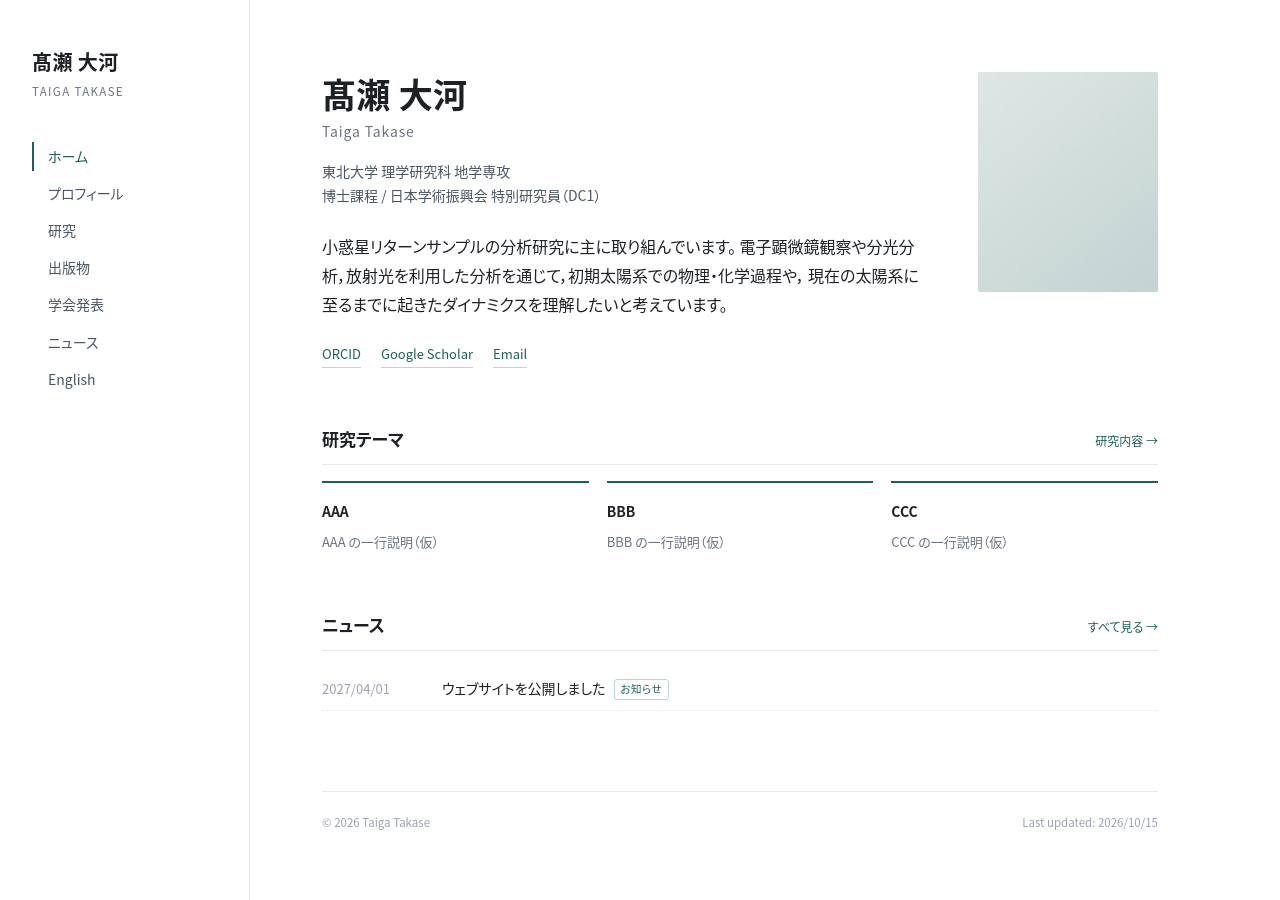
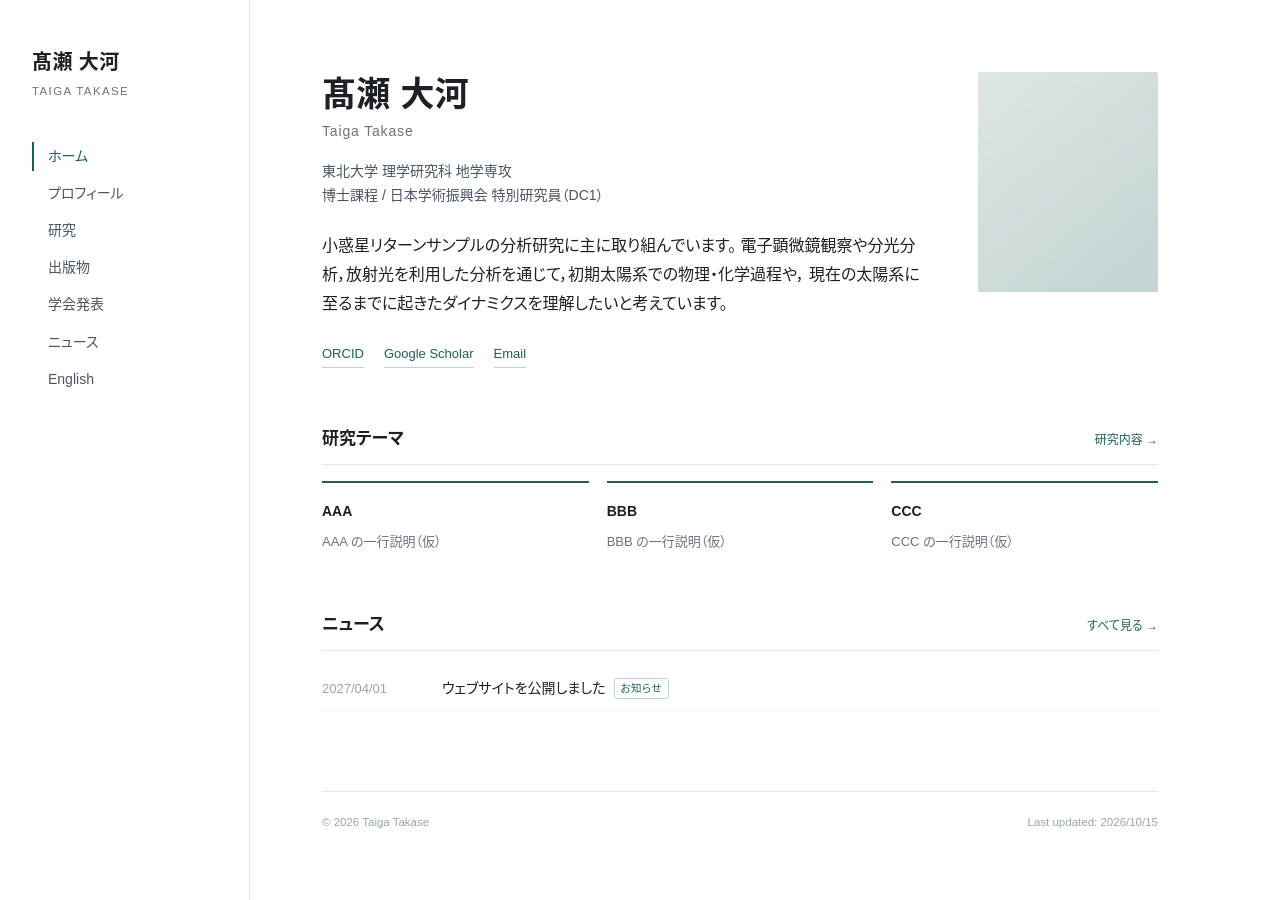
Before and after one commit to takasetaigat1/takasetaigat1.github.io, a Jekyll site: the page built from index.html, in a window 1280 px wide. Built offline with Jekyll 4.4.1, drawn with Linux system fonts in a browser that asks for light colours; some web fonts are replaced.

Commit message:
Latin text in Arial
Co-Authored-By: Claude Fable 5.1 <noreply@anthropic.com>
Claude-Session: https://claude.ai/code/session_01WJ69PvNMxXwpNZfvYmXkxj

```diff
--- a/assets/css/style.css
+++ b/assets/css/style.css
@@ -12,8 +12,8 @@
   --line:     #e6e8ea;   /* 罫線 */
   --bg:       #ffffff;
   --bg-2:     #f7f8f8;
-  /* 欧文・和文とも IBM Plex Sans JP（Web フォント）。読み込めない環境ではヒラギノ / Noto Sans JP */
-  --sans:  "IBM Plex Sans JP", "Hiragino Sans", "Noto Sans JP", "Noto Sans CJK JP", sans-serif;
+  /* 欧文は Arial、和文は IBM Plex Sans JP（Web フォント）。読み込めない環境ではヒラギノ / Noto Sans JP */
+  --sans:  Arial, "IBM Plex Sans JP", "Hiragino Sans", "Noto Sans JP", "Noto Sans CJK JP", sans-serif;
   --serif: var(--sans);
   --side-w: 250px;
 }
```
